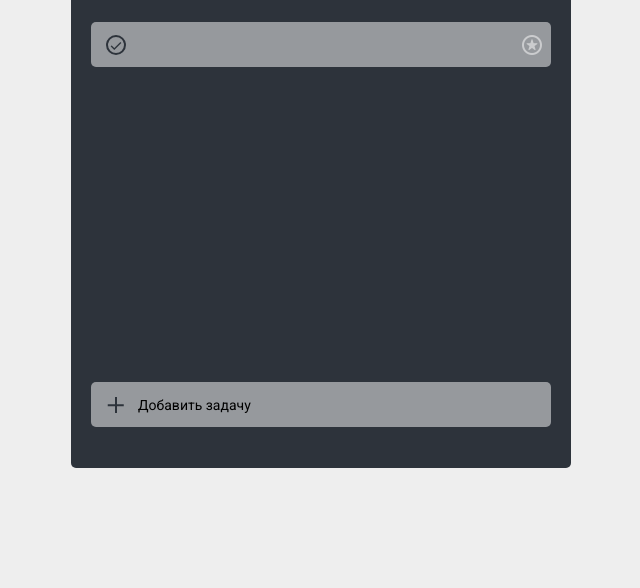
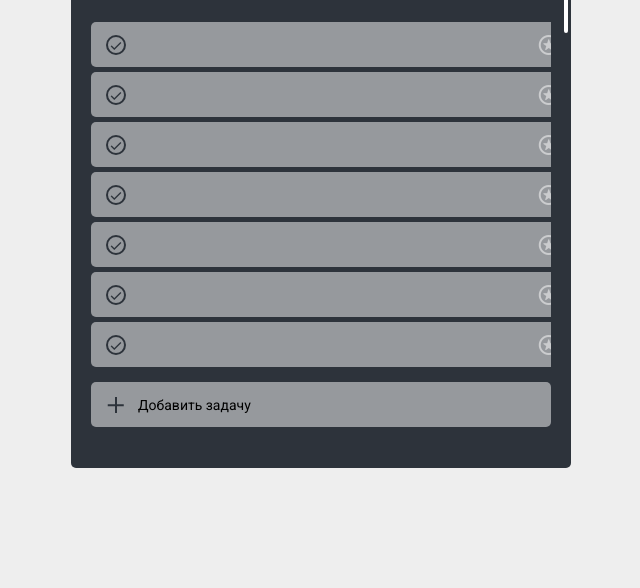
Before and after one commit to alexdodevski/todo-windows-project, a website built with webpack: page src/index.html in a window 1280 px wide. Shown: the part 212-800 px from the top of the page, without its empty margins (319-959 px from the left). Built offline with nearby package versions, Linux system fonts and the light colour scheme.

Commit message:
add scrollbar for css-layout

```diff
--- a/src/index.html
+++ b/src/index.html
@@ -34,6 +34,30 @@
           </div>
         </div>
         <div class="todo__main">
+          <div class="todo__main__viewport">
+          <div class="todo__main__content_box">
+          <div class="todo__main__content_tasks">
+          <div class="todo__main__task">
+            <div class="task__done">
+              <span class="material-symbols-outlined btn_done selected"> done </span>
+            </div>
+            <input class="task__text"  type="text"></input>
+            <div class="task__btn_important">
+              <span class="material-symbols-rounded btn_important selected">
+                stars
+              </span>
+            </div>
+          </div><div class="todo__main__task">
+            <div class="task__done">
+              <span class="material-symbols-outlined btn_done selected"> done </span>
+            </div>
+            <input class="task__text"  type="text"></input>
+            <div class="task__btn_important">
+              <span class="material-symbols-rounded btn_important selected">
+                stars
+              </span>
+            </div>
+          </div>
           <div class="todo__main__task">
             <div class="task__done">
               <span class="material-symbols-outlined btn_done selected"> done </span>
@@ -45,6 +69,108 @@
               </span>
             </div>
           </div>
+          <div class="todo__main__task">
+            <div class="task__done">
+              <span class="material-symbols-outlined btn_done selected"> done </span>
+            </div>
+            <input class="task__text"  type="text"></input>
+            <div class="task__btn_important">
+              <span class="material-symbols-rounded btn_important selected">
+                stars
+              </span>
+            </div>
+          </div>
+          <div class="todo__main__task">
+            <div class="task__done">
+              <span class="material-symbols-outlined btn_done selected"> done </span>
+            </div>
+            <input class="task__text"  type="text"></input>
+            <div class="task__btn_important">
+              <span class="material-symbols-rounded btn_important selected">
+                stars
+              </span>
+            </div>
+          </div>
+          <div class="todo__main__task">
+            <div class="task__done">
+              <span class="material-symbols-outlined btn_done selected"> done </span>
+            </div>
+            <input class="task__text"  type="text"></input>
+            <div class="task__btn_important">
+              <span class="material-symbols-rounded btn_important selected">
+                stars
+              </span>
+            </div>
+          </div>
+          <div class="todo__main__task">
+            <div class="task__done">
+              <span class="material-symbols-outlined btn_done selected"> done </span>
+            </div>
+            <input class="task__text"  type="text"></input>
+            <div class="task__btn_important">
+              <span class="material-symbols-rounded btn_important selected">
+                stars
+              </span>
+            </div>
+          </div>
+          <div class="todo__main__task">
+            <div class="task__done">
+              <span class="material-symbols-outlined btn_done selected"> done </span>
+            </div>
+            <input class="task__text"  type="text"></input>
+            <div class="task__btn_important">
+              <span class="material-symbols-rounded btn_important selected">
+                stars
+              </span>
+            </div>
+          </div>
+          <div class="todo__main__task">
+            <div class="task__done">
+              <span class="material-symbols-outlined btn_done selected"> done </span>
+            </div>
+            <input class="task__text"  type="text"></input>
+            <div class="task__btn_important">
+              <span class="material-symbols-rounded btn_important selected">
+                stars
+              </span>
+            </div>
+          </div>
+          <div class="todo__main__task">
+            <div class="task__done">
+              <span class="material-symbols-outlined btn_done selected"> done </span>
+            </div>
+            <input class="task__text"  type="text"></input>
+            <div class="task__btn_important">
+              <span class="material-symbols-rounded btn_important selected">
+                stars
+              </span>
+            </div>
+          </div>
+          <div class="todo__main__task">
+            <div class="task__done">
+              <span class="material-symbols-outlined btn_done selected"> done </span>
+            </div>
+            <input class="task__text"  type="text"></input>
+            <div class="task__btn_important">
+              <span class="material-symbols-rounded btn_important selected">
+                stars
+              </span>
+            </div>
+          </div>
+          <div class="todo__main__task">
+            <div class="task__done">
+              <span class="material-symbols-outlined btn_done selected"> done </span>
+            </div>
+            <input class="task__text"  type="text"></input>
+            <div class="task__btn_important">
+              <span class="material-symbols-rounded btn_important selected">
+                stars
+              </span>
+            </div>
+          </div>
+</div>
+          </div>
+          </div>
         </div>
         <div class="todo__create_task">
           <div class="task__done"></div>
@@ -53,6 +179,9 @@
           </div>
           <input type="text" class="task__text" placeholder="Добавить задачу"></input >
         </div>
+        <div class="scrollbar">
+            <div class="scroller"></div>
+          </div>
       </div>
     </div>
   </body>
--- a/src/sass/index.sass
+++ b/src/sass/index.sass
@@ -4,6 +4,7 @@
 @import 'todo_header'
 @import 'todo_main'
 @import 'create_task'
+@import 'scrollbar'
 
 *
     margin: 0
--- /dev/null
+++ b/src/sass/scrollbar.sass
@@ -0,0 +1,17 @@
+@import '_mixins'
+@import '_variables'
+
+.scrollbar
+    position: absolute
+    right: 3px
+    bottom: 0
+    width: 4px
+    height: 100%
+.scroller
+    width: 4px
+    height: 125px
+    background: #fff
+    border-radius: 5px
+    cursor: pointer
+    &:hover
+        background: #ccc
--- a/src/sass/todo.sass
+++ b/src/sass/todo.sass
@@ -8,3 +8,4 @@
     border-radius: $border_radius
     background: #2D333B
     padding: 20px
+    position: relative
--- a/src/sass/todo_main.sass
+++ b/src/sass/todo_main.sass
@@ -5,8 +5,20 @@
     margin-top: 25px
     height: 350px
     width: 100%
-    overflow: auto
     margin-bottom: 10px
+    position: relative
+    &__viewport
+        height: 100%
+        overflow: hidden
+        width: 100%
+        position: absolute
+    &__content_box
+        height: 100%
+        position: absolute
+        top: 0
+        left: 0
+        right: -17px
+        overflow-y: scroll
     &__task
         +task_panel()
         padding: $padding_task_panel
```
